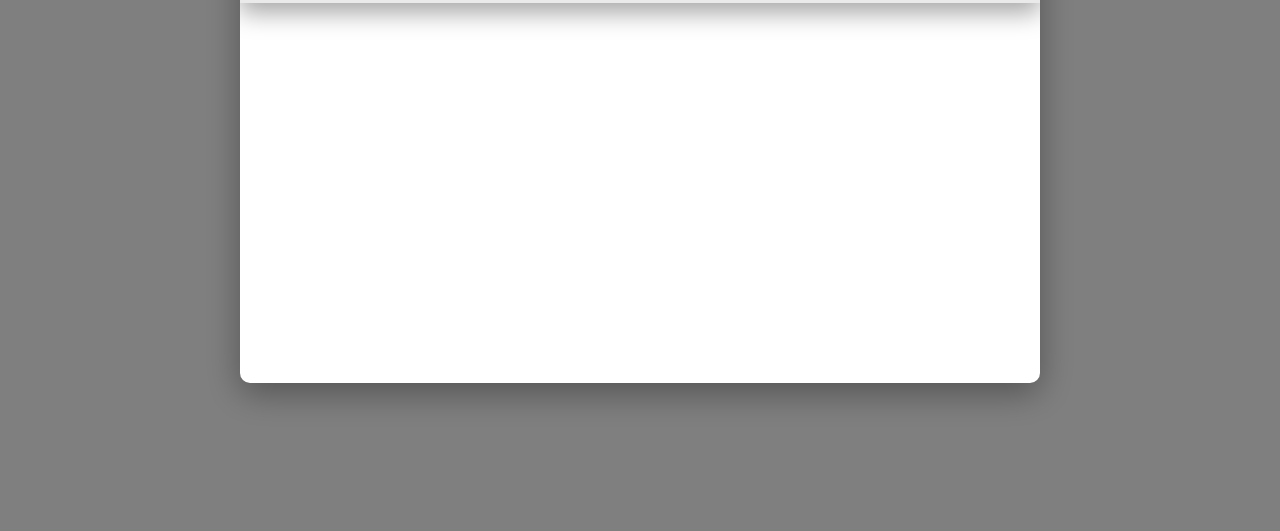
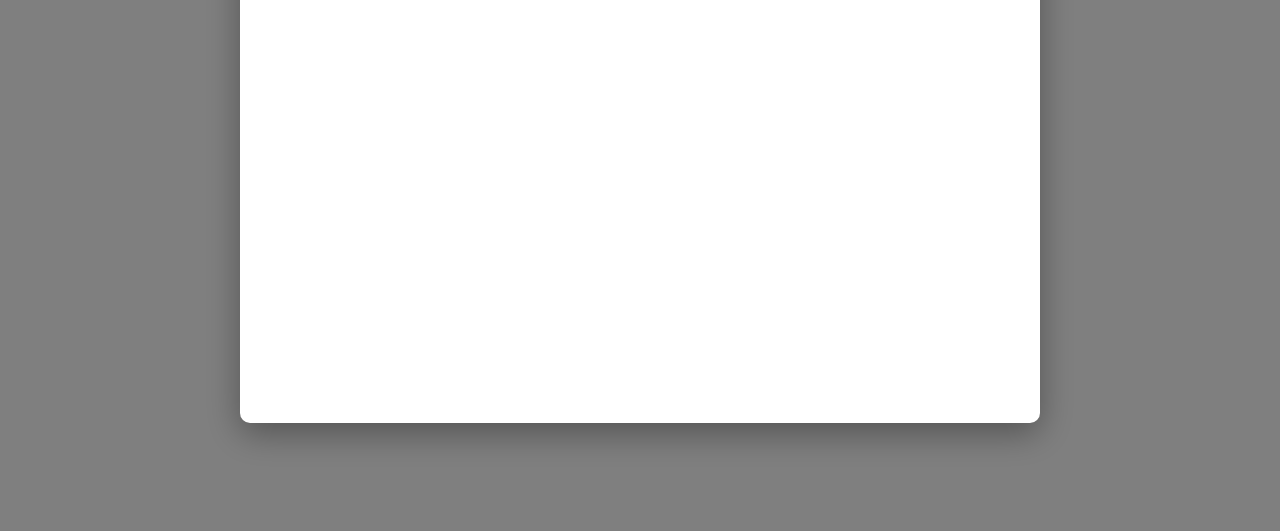
Before and after one commit to raffo1234/modal-allenedmonds, a plain HTML site: page index.html in a window 1280 px wide. Shown: the part 269-800 px from the top of the page. Drawn offline with Linux system fonts and the light colour scheme; files whose address does not match are found by name.

Commit message:
Update body height

```diff
--- a/css/styles.css
+++ b/css/styles.css
@@ -362,5 +362,5 @@
 
 .modal-body {
   width: 100%;
-  height: 380px;
+  height: 460px;
 }
```
